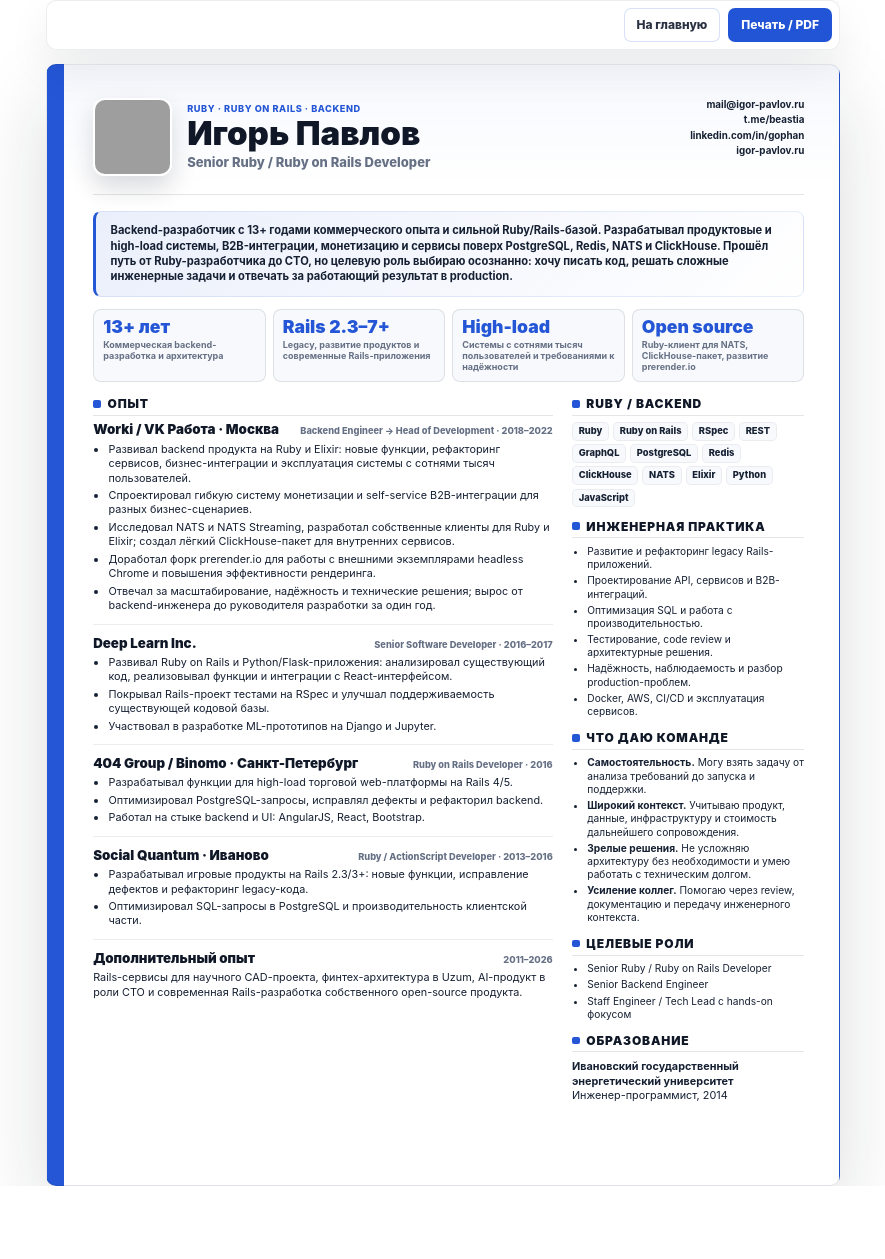
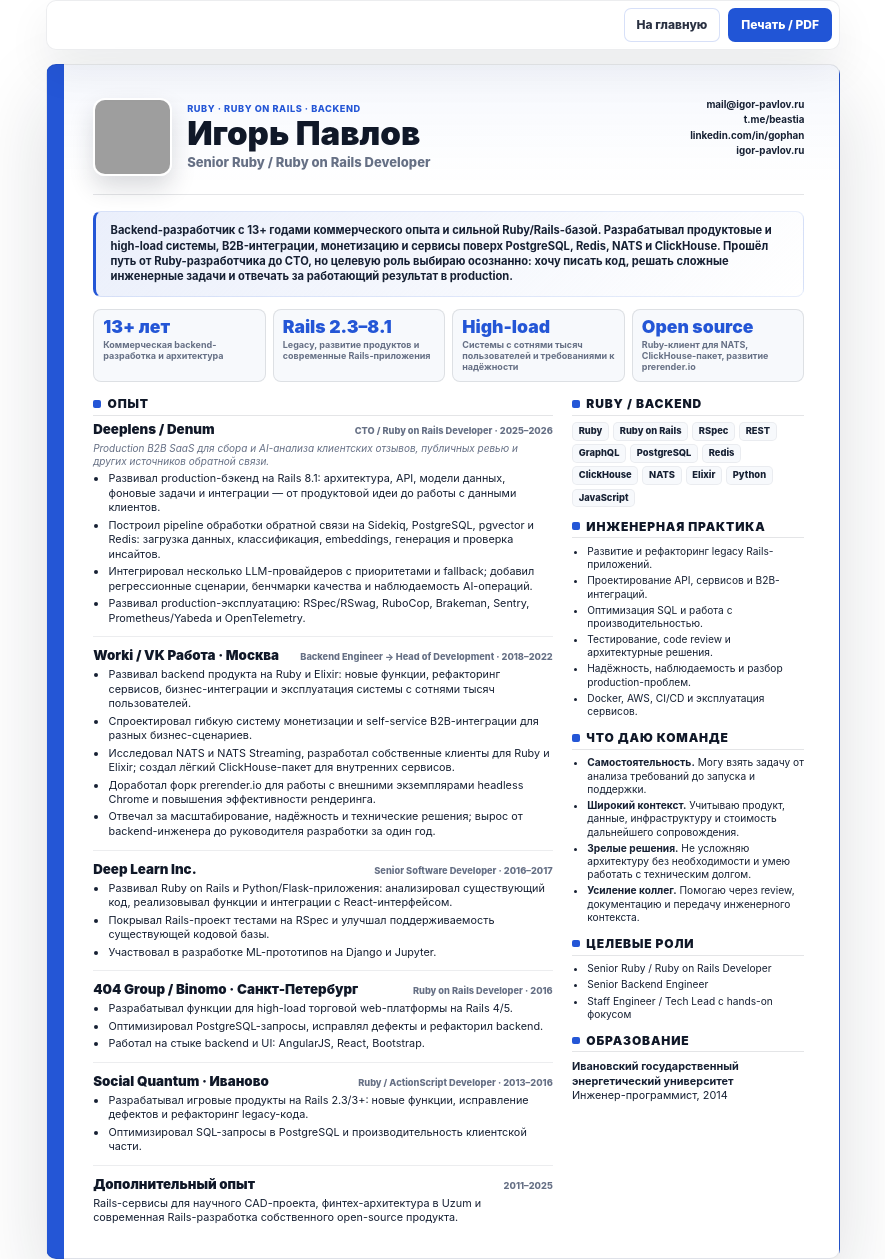
Before and after one commit to BEaStia/beastia.github.io, a Jekyll site: the page built from ruby-developer-resume.html, in a window 1280 px wide. Shown: the whole page, without its empty margins (197-1082 px from the left). Built offline with Jekyll 4.4.1, drawn with Linux system fonts in a browser that asks for light colours; before the commit the page ends 1186 px from its top, so only the background shows below that; grey boxes are pictures that could not be loaded.

Commit message:
Add Deeplens Ruby experience to resume

```diff
--- a/ruby-developer-resume.html
+++ b/ruby-developer-resume.html
@@ -45,7 +45,7 @@ permalink: /ruby-developer-resume/
 
     <section class="resume-proof-grid" aria-label="Ключевые факты">
       <div><strong>13+ лет</strong><span>Коммерческая backend-разработка и архитектура</span></div>
-      <div><strong>Rails 2.3–7+</strong><span>Legacy, развитие продуктов и современные Rails-приложения</span></div>
+      <div><strong>Rails 2.3–8.1</strong><span>Legacy, развитие продуктов и современные Rails-приложения</span></div>
       <div><strong>High-load</strong><span>Системы с сотнями тысяч пользователей и требованиями к надёжности</span></div>
       <div><strong>Open source</strong><span>Ruby-клиент для NATS, ClickHouse-пакет, развитие prerender.io</span></div>
     </section>
@@ -54,6 +54,20 @@ permalink: /ruby-developer-resume/
       <main class="resume-primary-column">
         <section class="resume-compact-section">
           <h2>Опыт</h2>
+
+          <article class="resume-role">
+            <div class="resume-role-head">
+              <h3>Deeplens / Denum</h3>
+              <span>CTO / Ruby on Rails Developer · 2025–2026</span>
+            </div>
+            <p class="resume-role-context">Production B2B SaaS для сбора и AI-анализа клиентских отзывов, публичных ревью и других источников обратной связи.</p>
+            <ul>
+              <li>Развивал production-бэкенд на Rails 8.1: архитектура, API, модели данных, фоновые задачи и интеграции — от продуктовой идеи до работы с данными клиентов.</li>
+              <li>Построил pipeline обработки обратной связи на Sidekiq, PostgreSQL, pgvector и Redis: загрузка данных, классификация, embeddings, генерация и проверка инсайтов.</li>
+              <li>Интегрировал несколько LLM-провайдеров с приоритетами и fallback; добавил регрессионные сценарии, бенчмарки качества и наблюдаемость AI-операций.</li>
+              <li>Развивал production-эксплуатацию: RSpec/RSwag, RuboCop, Brakeman, Sentry, Prometheus/Yabeda и OpenTelemetry.</li>
+            </ul>
+          </article>
 
           <article class="resume-role">
             <div class="resume-role-head">
@@ -107,9 +121,9 @@ permalink: /ruby-developer-resume/
           <article class="resume-role resume-role-compact">
             <div class="resume-role-head">
               <h3>Дополнительный опыт</h3>
-              <span>2011–2026</span>
+              <span>2011–2025</span>
             </div>
-            <p>Rails-сервисы для научного CAD-проекта, финтех-архитектура в Uzum, AI-продукт в роли CTO и современная Rails-разработка собственного open-source продукта.</p>
+            <p>Rails-сервисы для научного CAD-проекта, финтех-архитектура в Uzum и современная Rails-разработка собственного open-source продукта.</p>
           </article>
         </section>
       </main>
```
